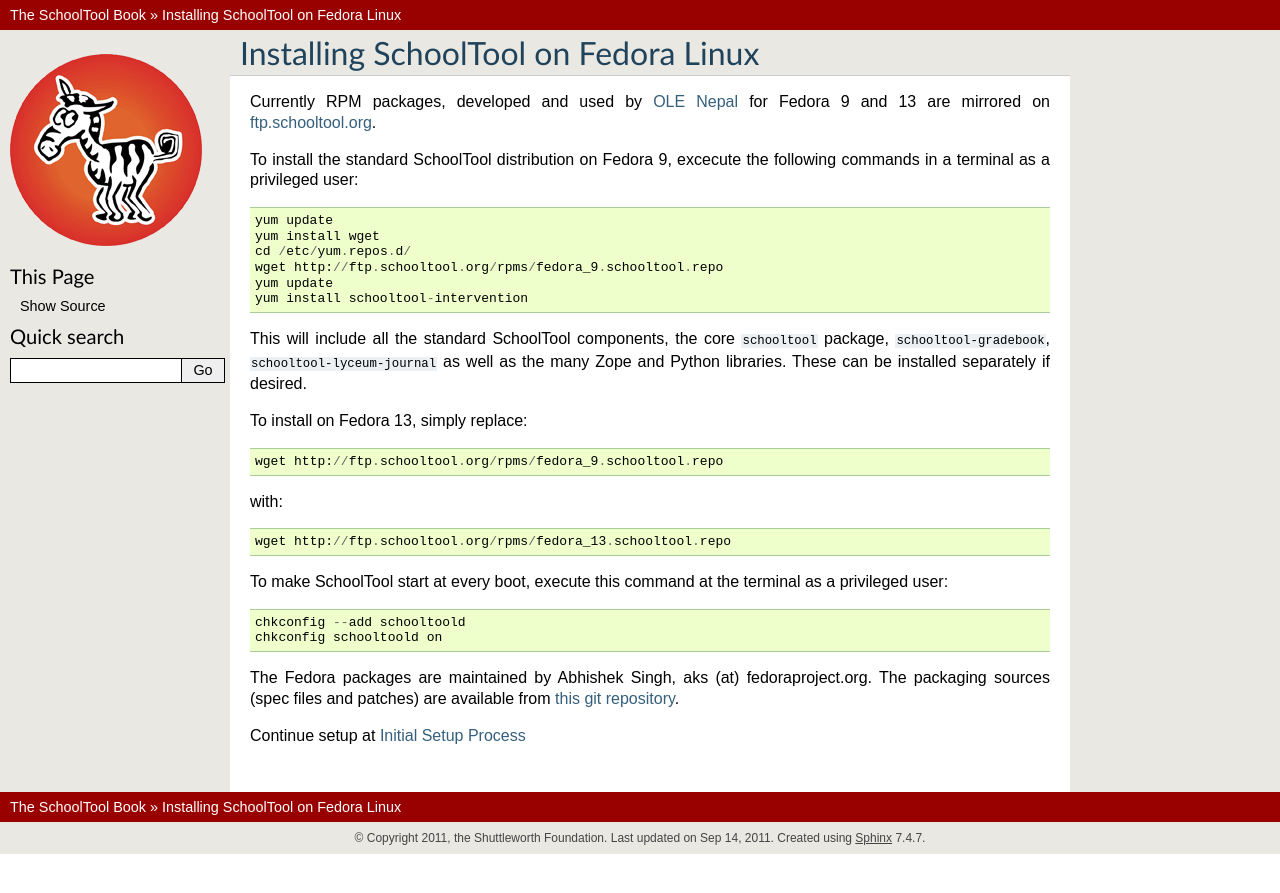
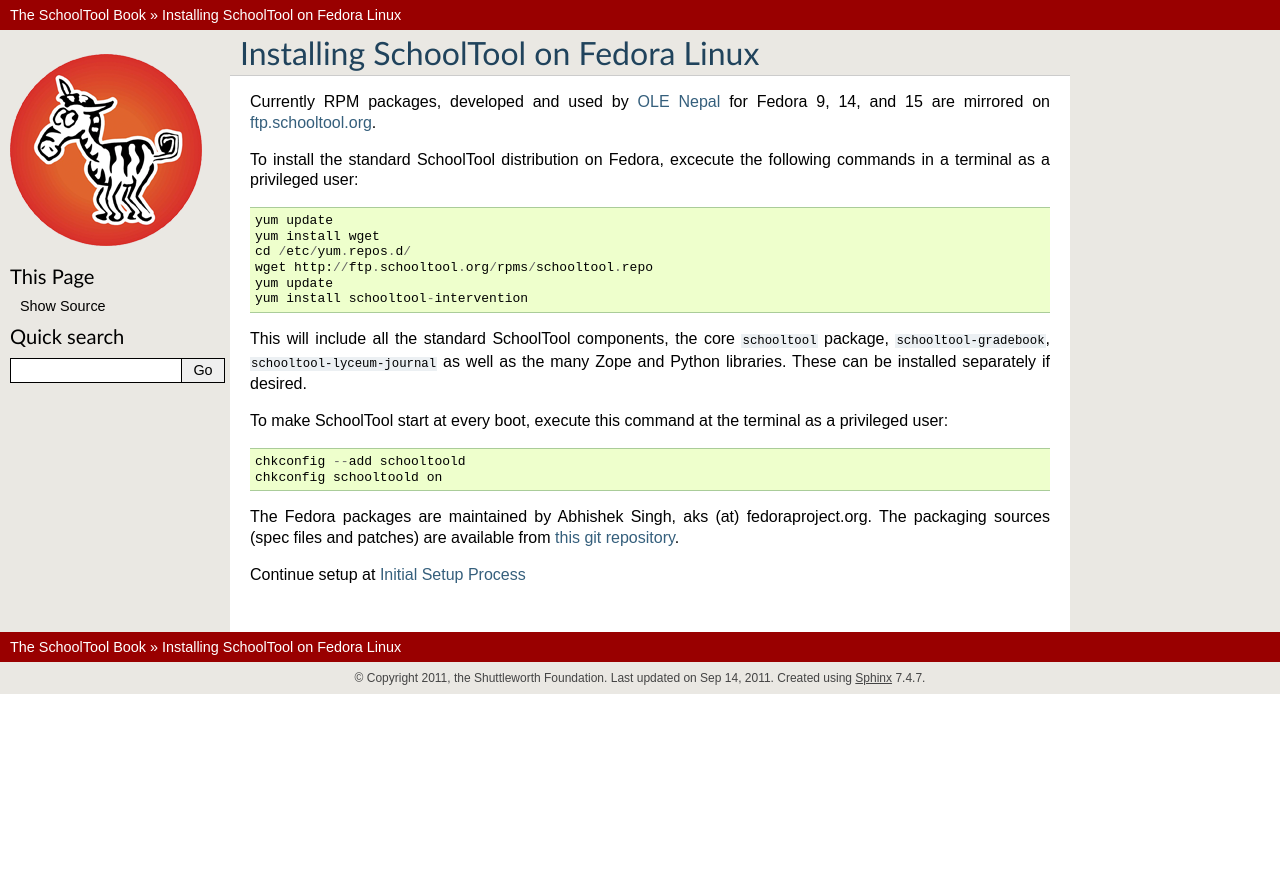
Before and after one commit to schooltool-project/schooltool-book, a Sphinx documentation site: the page built from source/fedora.rst, in a window 1280 px wide. Shown: the top 893 px of the page. Built offline with Sphinx 7.4.7, drawn with Linux system fonts in a browser that asks for light colours.

Commit message:
Update Fedora rpms

```diff
--- a/source/fedora.rst
+++ b/source/fedora.rst
@@ -3,32 +3,32 @@
 Installing SchoolTool on Fedora Linux
 -------------------------------------
 
-Currently RPM packages, developed and used by `OLE Nepal <http://www.olenepal.org>`_ for Fedora 9 and 13 are mirrored on `ftp.schooltool.org <http://ftp.schooltool.org/rpms/>`_.
+Currently RPM packages, developed and used by `OLE Nepal <http://www.olenepal.org>`_
+for Fedora 9, 14, and 15 are mirrored on `ftp.schooltool.org <http://ftp.schooltool.org/rpms/>`_.
 
-To install the standard SchoolTool distribution on Fedora 9, excecute the following commands in a terminal as a privileged user::
+To install the standard SchoolTool distribution on Fedora, excecute the
+following commands in a terminal as a privileged user::
 
     yum update
     yum install wget
     cd /etc/yum.repos.d/
-    wget http://ftp.schooltool.org/rpms/fedora_9.schooltool.repo
+    wget http://ftp.schooltool.org/rpms/schooltool.repo
     yum update
     yum install schooltool-intervention
 
-This will include all the standard SchoolTool components, the core ``schooltool`` package, ``schooltool-gradebook``, ``schooltool-lyceum-journal`` as well as the many Zope and Python libraries.  These can be installed separately if desired.
-
-To install on Fedora 13, simply replace::
-
-    wget http://ftp.schooltool.org/rpms/fedora_9.schooltool.repo
-
-with::
-
-    wget http://ftp.schooltool.org/rpms/fedora_13.schooltool.repo
+This will include all the standard SchoolTool components, the core
+``schooltool`` package, ``schooltool-gradebook``, ``schooltool-lyceum-journal``
+as well as the many Zope and Python libraries.  These can be installed
+separately if desired.
 
 To make SchoolTool start at every boot, execute this command at the terminal as a privileged user::
 
     chkconfig --add schooltoold
     chkconfig schooltoold on
 
-The Fedora packages are maintained by Abhishek Singh, aks (at) fedoraproject.org.  The packaging sources (spec files and patches) are available from `this git repository <http://gitorious.org/schooltool-rpm/schooltool-rpm/>`_.
+The Fedora packages are maintained by Abhishek Singh, aks (at)
+fedoraproject.org.  The packaging sources (spec files and patches) are available
+from `this git repository
+<http://gitorious.org/schooltool-rpm/schooltool-rpm/>`_.
 
 Continue setup at :ref:`setup_initial`
```
